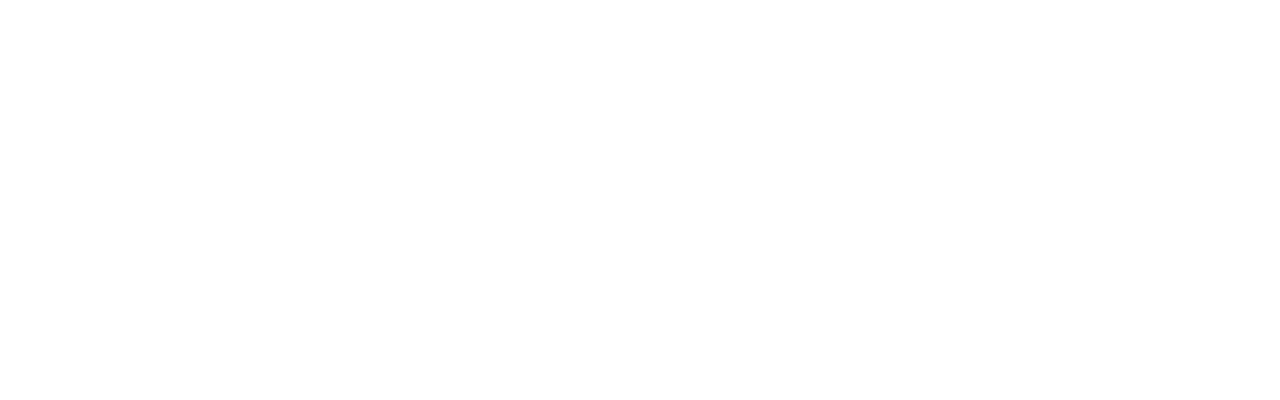
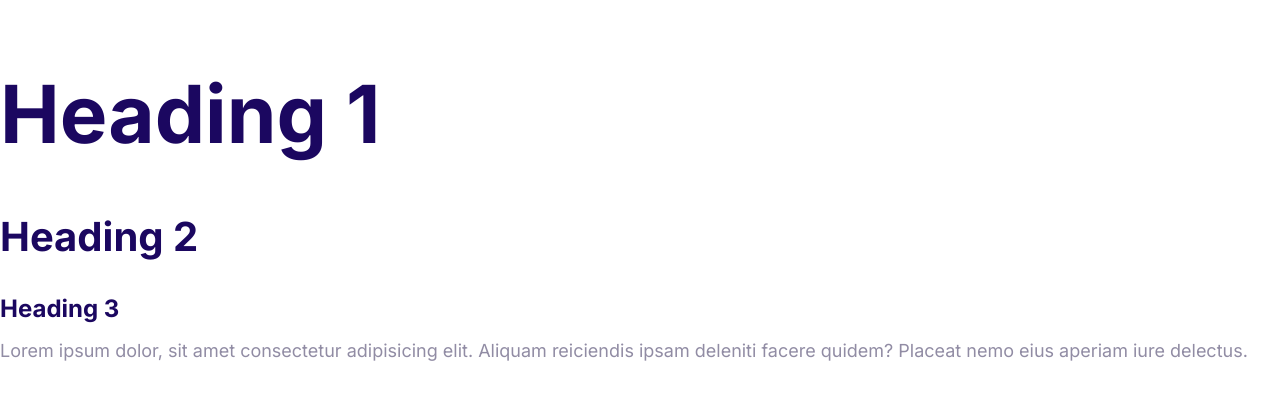
Before and after one commit to hosamhamdifl/htmlproject, a plain HTML site: page index.html in a window 1280 px wide. Drawn offline with Linux system fonts and the light colour scheme.

Commit message:
define the styles for the fonts

```diff
--- a/css/styles.css
+++ b/css/styles.css
@@ -5,3 +5,49 @@
     --color-headings:#1b0760;
     --color-body:#918ca4;
 }
+html{
+    /* font size will equal 10px */
+    font-size: 62.5%;
+}
+body{
+    font-family: Inter,Arial, Helvetica, sans-serif;
+    font-size: 2.4rem;
+    line-height: 1.5;
+    color:var(--color-body);
+}
+
+h1,h2,h3{
+    color: var(--color-headings);
+    margin-bottom: 1rem;
+
+}
+h1{
+    /* font size will equal 1 x html element font size */
+    font-size: 7rem;
+}
+h2{
+    font-size: 4rem;
+}
+h3{
+    font-size:3rem;
+}
+p{
+    margin-top: 0;
+}
+@media screen and (min-width:1024px){
+    body{
+        font-size: 1.8rem;
+    }
+
+    h1{
+        /* font size will equal 1 x html element font size */
+        font-size: 8rem;
+    }
+    h2{
+        font-size: 4rem;
+    }
+    h3{
+        font-size:2.4rem;
+    }
+
+}
--- a/index.html
+++ b/index.html
@@ -7,6 +7,22 @@
     <title>Document</title>
     <link rel="stylesheet" href="css/normalize.css" />
     <link rel="stylesheet" href="css/styles.css" />
+
+    <link rel="preconnect" href="https://fonts.gstatic.com" crossorigin />
+    <link
+      href="https://fonts.googleapis.com/css2?family=Inter:wght@400;700&display=swap"
+      rel="stylesheet"
+    />
   </head>
-  <body></body>
+  <body>
+    <!-- h${Heading $}*3 shortcut -->
+    <h1>Heading 1</h1>
+    <h2>Heading 2</h2>
+    <h3>Heading 3</h3>
+    <p>
+      Lorem ipsum dolor, sit amet consectetur adipisicing elit. Aliquam
+      reiciendis ipsam deleniti facere quidem? Placeat nemo eius aperiam iure
+      delectus.
+    </p>
+  </body>
 </html>
```
